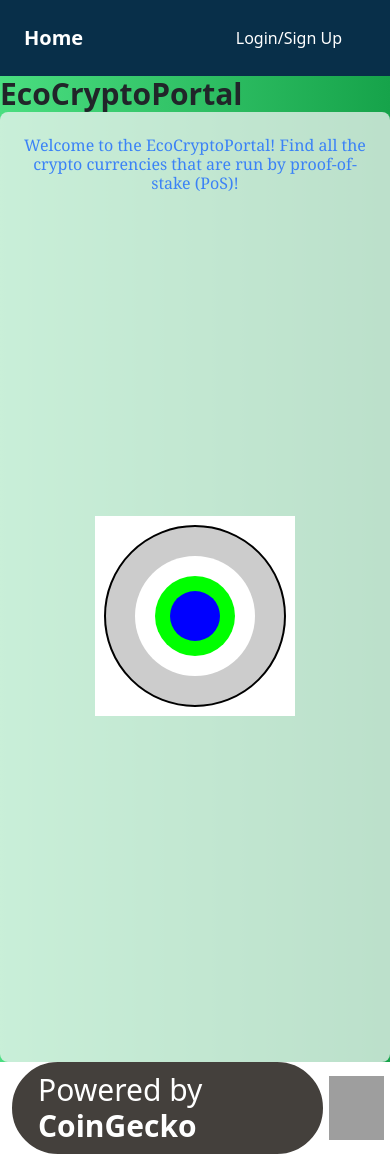
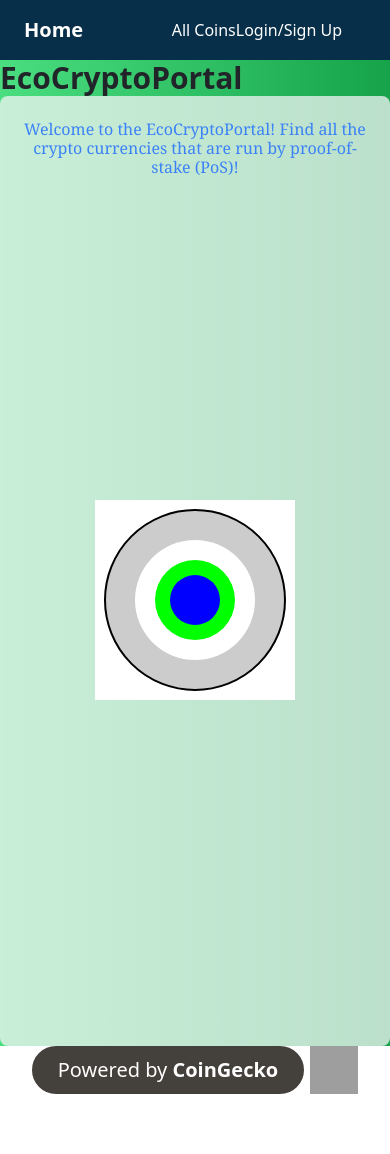
Before and after one commit to arishorts/earth-coins, a React (Create React App) app in the folder client/: page / in a window 390 px wide. After the commit the page ends 1126 px from the top, so only its background shows below. Built offline with nearby package versions, Linux system fonts and the light colour scheme; grey boxes are pictures that could not be loaded.

Commit message:
Added search link to navbar and made divs responsively show on smaller screens

```diff
--- a/client/src/App.js
+++ b/client/src/App.js
@@ -4,7 +4,7 @@ import SearchCoins from "./pages/SearchCoins";
 import SavedCoins from "./pages/SavedCoins";
 import Navbar from "./components/Navbar";
 import Footer from "./components/Footer";
-import Home from "./components/Home"
+import Home from "./components/Home";
 
 import {
   ApolloClient,
@@ -49,7 +49,7 @@ function App() {
               <Navbar />
               <Routes>
                 <Route exact path="/" element={<Home />} />
-                <Route exact path="/" element={<SearchCoins />} />
+                <Route exact path="/search" element={<SearchCoins />} />
                 <Route exact path="/saved" element={<SavedCoins />} />
                 <Route
                   render={() => <h1 className="display-2">Wrong page!</h1>}
--- a/client/src/components/Footer.js
+++ b/client/src/components/Footer.js
@@ -5,7 +5,7 @@ const Footer = () => {
   return (
     <footer className="footer">
       <Container className="d-flex justify-content-center align-items-center">
-        <p className="text-3xl py-2 px-4 bg-stone-700 rounded-full text-white border-stone-700 border-2">
+        <p className="text-xl sm:text-3xl md:text-2xl py-2 px-4 bg-stone-700 rounded-full text-white border-stone-700 border-2">
           Powered by{" "}
           <a
             href="https://www.coingecko.com/"
--- a/client/src/components/Navbar.js
+++ b/client/src/components/Navbar.js
@@ -14,19 +14,24 @@ const AppNavbar = () => {
     <>
       <nav className="bg-sky-950 text-white">
         <div className="container mx-auto px-4">
-          <div className="flex items-center justify-between py-4">
+          <div className="flex items-center justify-between py-3">
             <Link to="/" className="text-xl font-bold hover:text-sky-500">
               Home
             </Link>
 
             <div className="lg:items-center" id="navbar">
               <ul className="flex items-center justify-end flex-wrap">
+                <li className="ml-2">
+                  <Link to="/search" className="nav-link hover:text-sky-500">
+                    All Coins
+                  </Link>
+                </li>
                 {/* if user is logged in show saved coins and logout */}
                 {Auth.loggedIn() && (
                   <>
                     <li className="mr-6 ml-6">
                       <Link to="/saved" className="nav-link hover:text-sky-500">
-                        See Your Coins
+                        Your Coins
                       </Link>
                     </li>
                     <li onClick={Auth.logout} className="cursor-pointer">
--- a/client/src/custom.css
+++ b/client/src/custom.css
@@ -29,8 +29,8 @@ footer {
 }
 
 .image-text-size {
-  width: 4em;
-  height: 4em;
+  width: 3em;
+  height: 3em;
   vertical-align: middle;
   margin-left: 6px;
 }
--- a/client/src/index.css
+++ b/client/src/index.css
@@ -823,6 +823,10 @@ video {
   text-align: center;
 }
 
+.font-serif {
+  font-family: ui-serif, Georgia, Cambria, "Times New Roman", Times, serif;
+}
+
 .text-3xl {
   font-size: 1.875rem;
   line-height: 2.25rem;
--- a/client/src/pages/SavedCoins.js
+++ b/client/src/pages/SavedCoins.js
@@ -58,7 +58,7 @@ const SavedCoins = () => {
     return <h2>Loading...</h2>;
   }
 
- return (
+  return (
     <>
       <div className="py-10">
         <div className="container mx-auto text-center">
@@ -71,20 +71,25 @@ const SavedCoins = () => {
           </p>
         </div>
       </div>
-      <div className="container">
+      <div className="container mb-6">
         <div className="grid grid-cols-1 md:grid-cols-2 lg:grid-cols-4 gap-4">
           {profile?.savedCoins &&
             profile.savedCoins.map((coin) => (
               <div key={coin.coinId} className="flex justify-center">
-                <div className="border border-gray-300 rounded-lg p-4 flex flex-col justify-between">
+                <div className="border-2 border-gray-600 rounded-lg p-4 flex flex-col justify-between">
                   {coin.image && (
-                    <img src={coin.image} alt={coin.title} className="mb-4" />
+                    <img
+                      src={coin.image}
+                      alt={coin.title}
+                      className="mb-4 border-2 border-gray-600"
+                    />
                   )}
                   <h4>{coin.title}</h4>
                   <p className="text-sm">Token: {coin.symbol}</p>
                   <p>{coin.coinId}</p>
                   <p className="mb-0">
-                    Current Price: {localStorage.getItem(`coinPrice-${coin.coinId}`)}
+                    Current Price:{" "}
+                    {localStorage.getItem(`coinPrice-${coin.coinId}`)}
                   </p>
                   <button
                     className="bg-red-900 hover:bg-red-700 transition duration-400 text-white text-center py-2 px-4 rounded-full w-full mt-4"
--- a/client/src/pages/SearchCoins.js
+++ b/client/src/pages/SearchCoins.js
@@ -5,7 +5,6 @@ import { saveCoinIds, getSavedCoinIds } from "../utils/localStorage";
 
 import { useMutation } from "@apollo/client";
 import { SAVE_COIN } from "../utils/mutations";
-
 
 const SearchCoins = () => {
   // create state for holding returned google api data
@@ -101,12 +100,16 @@ const SearchCoins = () => {
           </p>
         </div>
 
-        <div className="grid grid-cols-1 md:grid-cols-2 lg:grid-cols-4 gap-4">
+        <div className="grid grid-cols-1 md:grid-cols-2 lg:grid-cols-4 gap-4 mb-6">
           {searchedCoins.map((coin) => (
             <div key={coin.coinId} className="flex justify-center">
-              <div className="border border-gray-300 rounded-lg p-4 flex flex-col justify-between">
+              <div className="border-2 border-gray-600 rounded-lg p-4 flex flex-col justify-between">
                 {coin.image && (
-                  <img src={coin.image} alt={coin.title} className="mb-4" />
+                  <img
+                    src={coin.image}
+                    alt={coin.title}
+                    className="mb-4 border-2 border-gray-600"
+                  />
                 )}
                 <h4>{coin.title}</h4>
                 <p className="text-sm">Token: {coin.symbol}</p>
```
